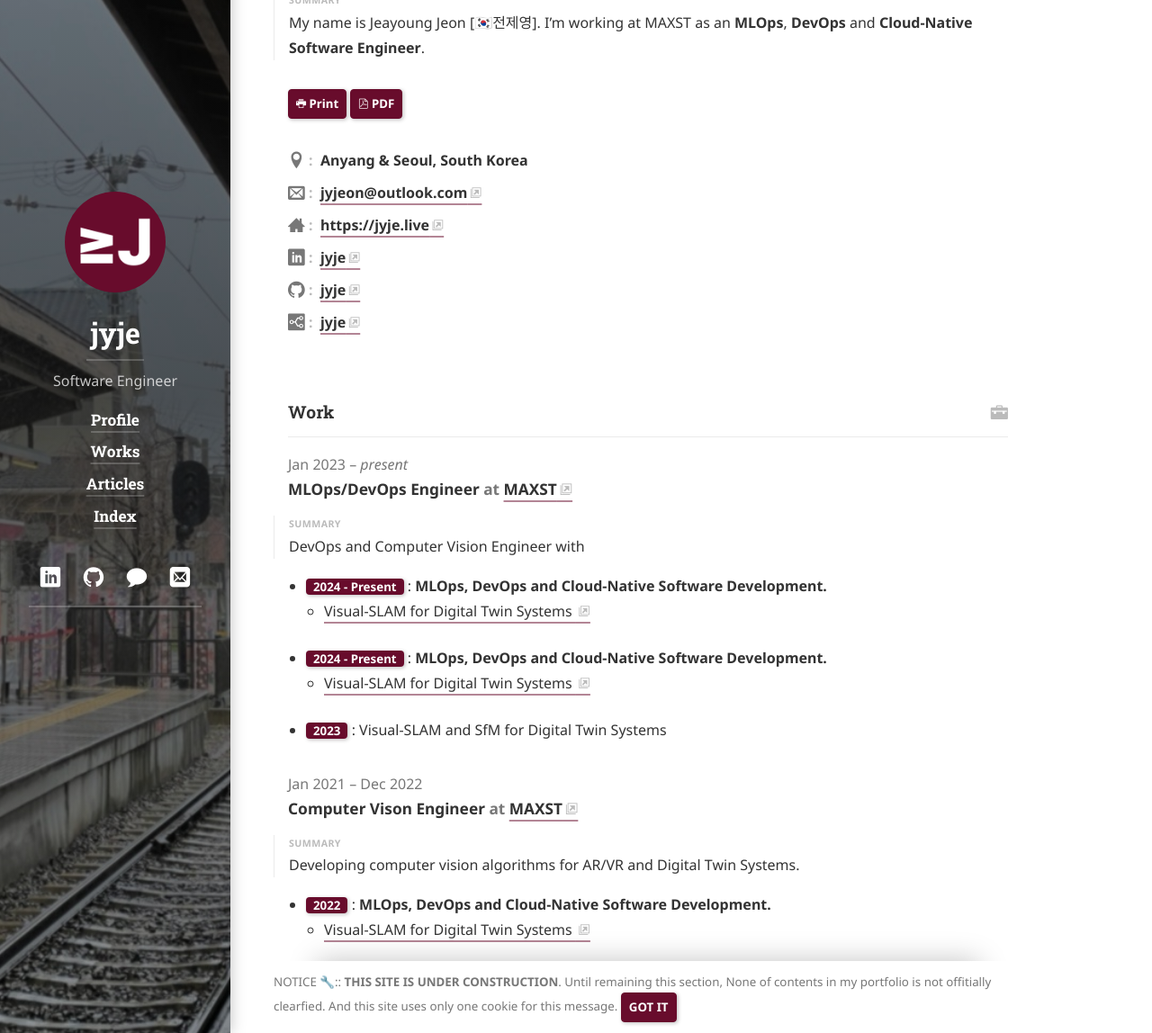
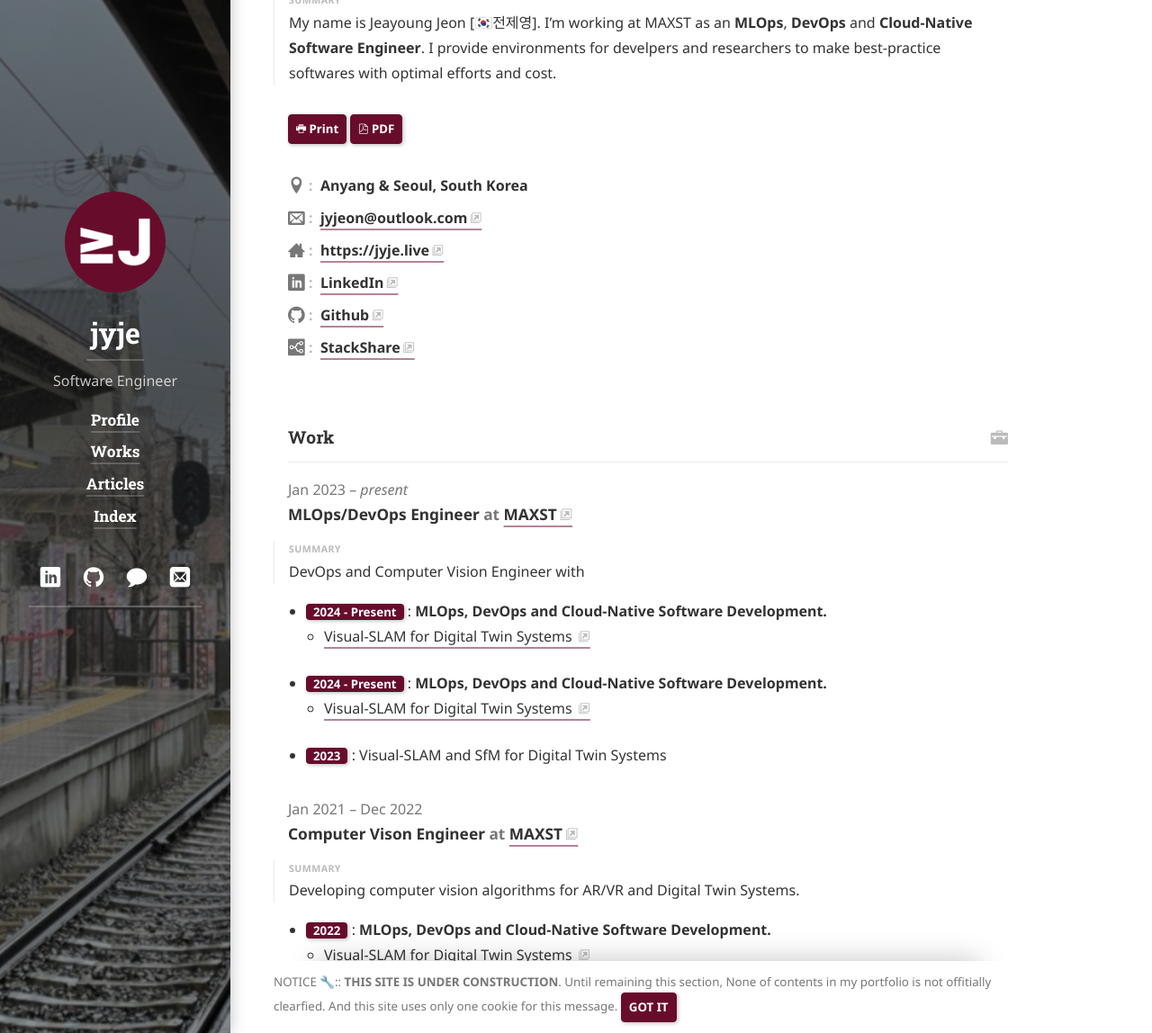
Before and after one commit to jyje/portfolio, a Jekyll site: the page built from profile/resume.md, in a window 1280 px wide and 1400 px high, cut to the strip 252-1400 px from the top of the window. Shown: the whole strip at 90% size. Built offline with Jekyll 4.4.1, drawn with Linux system fonts in a browser that asks for light colours; cached includes are drawn as plain includes; nearby versions of some CDN libraries; some web fonts are replaced; library files that are not in the unit come from our copies; some of the changed text lies outside the part shown.

Commit message:
🔧 resume: update layouts and contents

```diff
--- a/_data/resume.yml
+++ b/_data/resume.yml
@@ -24,13 +24,13 @@
     region: "" # "California"
   profiles:
     - network: LinkedIn
-      username: "jyje"
+      username: LinkedIn
       url: https://linkedin.com/in/jyje
     - network: Github
-      username: "jyje"
+      username: Github
       url: http://github.com/jyje
     - network: StackShare
-      username: "jyje"
+      username: StackShare
       url: https://stackshare.io/jyje/jyje-pro-stack
     # - network: google-scholar
     #   username: "Jeayoung Jeon"
@@ -41,6 +41,7 @@
       summary: >
         My name is Jeayoung Jeon [🇰🇷전제영].
         I'm working at MAXST as an **MLOps**, **DevOps** and **Cloud-Native Software Engineer**.
+        I provide environments for develpers and researchers to make best-practice softwares with optimal efforts and cost.
 
       # - 🧑‍💻 Current Roles
       #   - Making **Digital Twin Platforms** with **Cloud-Native APIs** and **ML pipelines**.
@@ -59,7 +60,8 @@
         My name is Jeayoung Jeon [🇰🇷전제영]. I'm software engineer in South Korea.
     skills:
       summary: >
-        Here are my skills and industry-ready items are highlighted. More details are available on <a href='https://stackshare.io/jyje/jyje-pro-stack'>Stackshare</a>.
+        Here are my skills and highlighted items are industry-ready.
+        More details are available on <a href='https://stackshare.io/jyje/jyje-pro-stack'>Stackshare</a>.
 work:
 
   - company: MAXST
@@ -219,11 +221,11 @@
     keywords:
       - Data Pipeline*
       - AutoML Katib*
-      - Training Operator*
+      - Training Operator
       - JupyterHub*
       - PyTorch*
       - OpenCV*
-      - Ollama
+      - Ollama*
       - RAG
 
   - name: DevOps
@@ -234,7 +236,7 @@
       - Ansible*
       - Terraform*
       - Kubespray*
-      - MicroK8s
+      - MicroK8s*
 
   - name: GitOps
     keywords:
@@ -243,25 +245,16 @@
       - Bitbucket Pipelines*
       - GitHub Actions*
       - Kaniko*
-      - Buildah*
+      - Docker/Multi-stage*
       - Slackbot*
 
   - name: Application Development
     keywords:
       - Python/FastAPI*
-      - Dockerization*
       - Unit Testing*
       - .NET/WPF*
       - .NET/MAUI*
       - Unity
-
-  # - name: Computer Vision and Machine Learning
-  #   keywords:
-  #     - Stereo Vision*
-  #     - OpenCV*
-  #     - Kalman Filter
-  #     - SLAM
-  #     - SfM
 
   - name: Programming languages
     keywords:
@@ -285,8 +278,8 @@
       - Ubuntu*
       - Alpine*
       - MacOS*
-      - ARM/Raspberry Pi*
-      - x86*
+      - ARM64/Raspberry Pi*
+      - AMD64/Bare Metal*
       - FPGA
 
 languages:
--- a/_sass/pro/_resume.scss
+++ b/_sass/pro/_resume.scss
@@ -87,7 +87,7 @@
 
   .skill-tag-highlight {
     @extend .color-transition;
-    border: 1px solid var(--menu-text);
+    border: 1.5px solid var(--accent-color-fill);
     border-radius: .5rem;
     display: inline-block;
     margin: .25rem .125rem;
```
